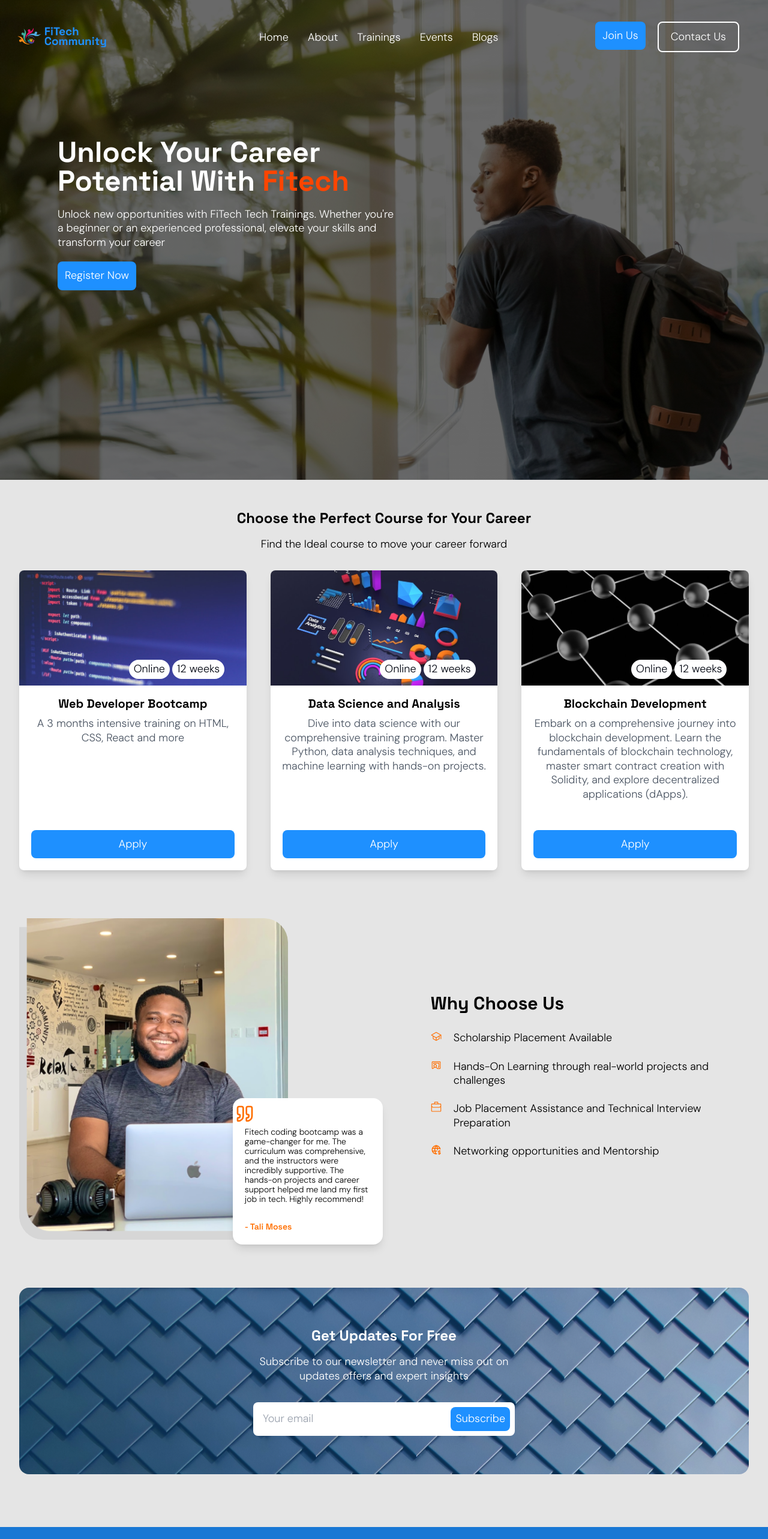
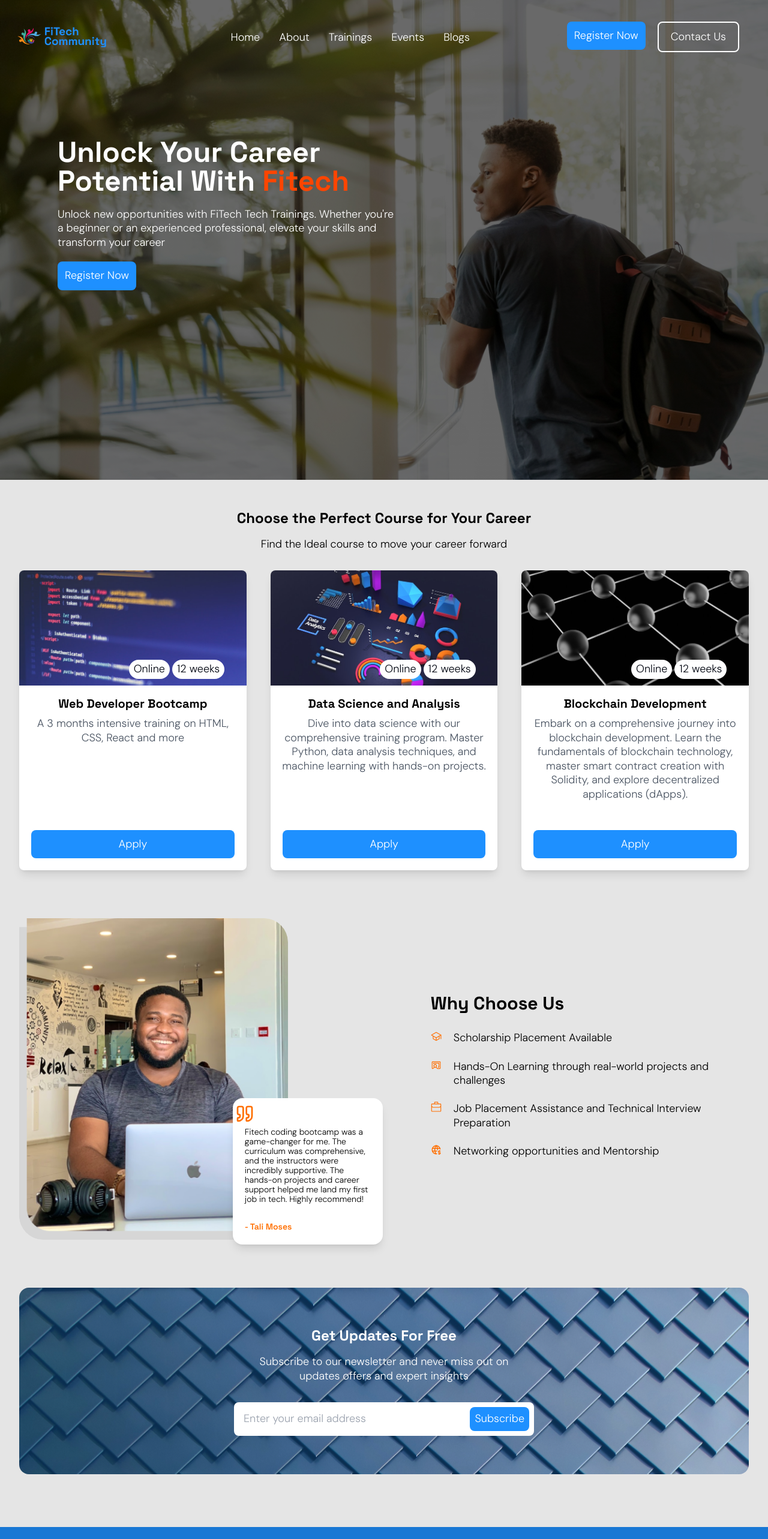
Before and after one commit to React-Community-Kaduna/fitech_website, a React (Vite) app: page /training in a window 1280 px wide. Shown: the top 2566 px of the page at 60% size. Built offline with nearby package versions, Linux system fonts and the light colour scheme.

Commit message:
links update

```diff
--- a/src/Components/Footer.jsx
+++ b/src/Components/Footer.jsx
@@ -1,6 +1,7 @@
 import React from "react";
 import footerLogo from "../assets/footer_logo.png";
 import Button from "./Button";
+import SubscribeForm from "./SubscribeForm";
 import { FaTwitter, FaYoutube, FaDiscord } from "react-icons/fa";
 import { Link } from "react-router-dom";
 
@@ -46,7 +47,7 @@ function Footer() {
           </div>
 
           {/* Quick Links Section */}
-          <div className="space-y-4">
+          <div className="md:px-6 space-y-4">
             <h4 className="text-base sm:text-lg font-medium">Quick Links</h4>
             <ul className="space-y-2">
               <li>
@@ -112,6 +113,7 @@ function Footer() {
                 Subscribe
               </Button>
             </div>
+            {/* <SubscribeForm /> */}
           </div>
         </div>
       </div>
--- /dev/null
+++ b/src/Components/SubscribeForm.jsx
@@ -0,0 +1,27 @@
+import React from "react";
+import { motion } from "framer-motion";
+import Button from "../Components/Button";
+
+const SubscribeForm = () => {
+  return (
+    <form>
+      <motion.div
+        initial={{ opacity: 0, y: 20 }}
+        animate={{ opacity: 1, y: 0 }}
+        transition={{ delay: 0.5 }}
+        className="w-full md:w-[500px] bg-white p-2 flex md:flex-row items-center mt-8 rounded-lg"
+      >
+        <input
+          className="w-full p-2 outline-none active:border-none text-gray-900"
+          type="text"
+          placeholder="Enter your email address"
+        />
+        <Button className="bg-[#1E90FF] rounded-lg p-2 hover:bg-gray-500 duration-500 text-[white]">
+          Subscribe
+        </Button>
+      </motion.div>
+    </form>
+  );
+};
+
+export default SubscribeForm;
--- a/src/pages/About.jsx
+++ b/src/pages/About.jsx
@@ -87,11 +87,11 @@ function About() {
             </li>
 
             <span className="flex flex-col md:flex-row gap-5 lg:ml-[130px]">
-              <a href="https://discord.gg/9REgpp5r">
-                <Button className="bg-[#1E90FF] p-3 rounded-lg md:ml-8 hover:bg-gray-500 duration-500 text-[white]">
-                  Join Us
+              <Link to="/registration">
+                <Button className="bg-[#1E90FF] w-auto p-3 rounded-lg md:ml-8 hover:bg-gray-500 duration-500 text-[white]">
+                  Register Now
                 </Button>
-              </a>
+              </Link>
               <Link to="/contact">
                 <Button className="bg-none px-5 py-3 border-2 border-white rounded-lg hover:bg-gray-500 hover:text-white duration-500">
                   Contact Us
@@ -171,10 +171,10 @@ function About() {
                 {...stagger}
                 className="flex flex-col sm:flex-row gap-5 mt-5"
               >
-                 <a href="https://discord.gg/9REgpp5r">
-                <Button className="bg-[#1E90FF] px-6 py-3 hover:bg-gray-500 duration-500 text-white md:w-auto w-full rounded-[0.5rem]">
-                  Join us
-                </Button>
+                <a href="https://discord.gg/9REgpp5r">
+                  <Button className="bg-[#1E90FF] px-6 py-3 hover:bg-gray-500 duration-500 text-white md:w-auto w-full rounded-[0.5rem]">
+                    Join us
+                  </Button>
                 </a>
                 <Button className="bg-none border-2 border-gray-600 px-7 py-3 rounded-[0.5rem] hover:bg-gray-500 hover:text-white duration-500 w-full sm:w-auto">
                   Become a Sponsor
--- a/src/pages/Blog.jsx
+++ b/src/pages/Blog.jsx
@@ -2,6 +2,7 @@ import React, { useState, useEffect } from "react";
 import { motion } from "framer-motion";
 import NavBar from "../Components/NavBar";
 import Footer from "../Components/Footer";
+import SubscribeForm from "../Components/SubscribeForm";
 import bgImg from "../assets/blogBg.jpeg";
 import Button from "../Components/Button";
 import card1 from "../assets/cardBg1.jpeg";
@@ -103,7 +104,6 @@ function Blog() {
                 : "bg-transparent"
             } transition-colors duration-500`}
           >
-            {/* NavBar content remains the same */}
             <div className="md:flex items-center justify-between py-4 px-7 z-50">
               <div className="font-bold text-2xl cursor-pointer flex items-center">
                 <Link to="/">
@@ -123,7 +123,6 @@ function Blog() {
                     : "top-[-490px] text-white"
                 }`}
               >
-                {/* Menu items remain the same */}
                 <li className="md:ml-8 text-xl md:my-0 my-7 hover:text-gray-400 duration-500">
                   <Link to="/">Home</Link>
                 </li>
@@ -141,11 +140,11 @@ function Blog() {
                 </li>
 
                 <span className="flex flex-col md:flex-row gap-5 lg:ml-[130px]">
-                  <a href="https://discord.gg/9REgpp5r">
-                    <Button className="bg-[#1E90FF] p-3 rounded-lg md:ml-8 hover:bg-gray-500 duration-500 text-[white]">
-                      Join Us
+                  <Link to="/registration">
+                    <Button className="bg-[#1E90FF] w-auto p-3 rounded-lg md:ml-8 hover:bg-gray-500 duration-500 text-[white]">
+                      Register Now
                     </Button>
-                  </a>
+                  </Link>
                   <Link to="/contact">
                     <Button className="bg-none px-5 py-3 border-2 border-white rounded-lg hover:bg-gray-500 hover:text-white duration-500">
                       Contact Us
@@ -173,16 +172,8 @@ function Blog() {
               initial={{ opacity: 0, y: 20 }}
               animate={{ opacity: 1, y: 0 }}
               transition={{ delay: 0.5 }}
-              className="w-full md:w-[500px] bg-white p-2 flex md:flex-row items-center mt-8 rounded-lg"
             >
-              <input
-                className="w-full p-2 outline-none active:border-none text-gray-900"
-                type="text"
-                placeholder="Enter your email address"
-              />
-              <Button className="bg-[#1E90FF] rounded-lg p-2 hover:bg-gray-500 duration-500 text-[white]">
-                Subscribe
-              </Button>
+              <SubscribeForm />
             </motion.div>
           </motion.div>
         </div>
@@ -212,13 +203,13 @@ function Blog() {
               viewport={{ once: true }}
               className="absolute bottom-0 left-0 right-0 md:p-8 text-white"
             >
-              <div className="bg-blue-800 bg-clip-padding backdrop-filter md:backdrop-blur-sm bg-opacity-10 w-full p-5">
+              <div className="bg-blue-800 bg-clip-padding backdrop-filter md:backdrop-blur-sm bg-opacity-10  w-full rounded-2xl p-5">
                 <h3 className="text-xl md:text-2xl font-bold text-white mb-4">
                   The world of Tech and what the future holds
                 </h3>
                 <p className="text-lg mb-6">
                   Artificial Intelligence (AI) is revolutionizing the world of
-                  coding, transforming how developers approach software
+                  coding, transforming how developers <br /> approach software
                   creation. With AI-powered tools, coding .....
                 </p>
                 <div className="flex flex-col sm:flex-row gap-6">
--- a/src/pages/Events.jsx
+++ b/src/pages/Events.jsx
@@ -124,11 +124,11 @@ const Events = () => {
             </li>
 
             <span className="flex flex-col md:flex-row gap-5 lg:ml-[130px]">
-              <a href="https://discord.gg/9REgpp5r">
-                <Button className="bg-[#1E90FF] p-3 rounded-lg md:ml-8 hover:bg-gray-500 duration-500 text-[white]">
-                  Join Us
+              <Link to="/registration">
+                <Button className="bg-[#1E90FF] w-auto p-3 rounded-lg md:ml-8 hover:bg-gray-500 duration-500 text-[white]">
+                  Register Now
                 </Button>
-              </a>
+              </Link>
               <Link to="/contact">
                 <Button className="bg-none px-5 py-3 border-2 border-white rounded-lg hover:bg-gray-500 hover:text-white duration-500">
                   Contact Us
--- a/src/pages/Home.jsx
+++ b/src/pages/Home.jsx
@@ -99,12 +99,12 @@ function Home() {
               <Link to="/blog">Blogs</Link>
             </li>
 
-            <span className="flex flex-col md:flex-row gap-5 lg:ml-[130px]">
-              <a href="https://discord.gg/9REgpp5r">
-                <Button className="bg-[#1E90FF] p-3 rounded-lg md:ml-8 hover:bg-gray-500 duration-500 text-[white]">
-                  Join Us
+            <span className="w-full flex flex-col md:flex-row gap-5 lg:ml-[130px]">
+              <Link to="/registration">
+                <Button className="bg-[#1E90FF] w-auto p-3 rounded-lg md:ml-8 hover:bg-gray-500 duration-500 text-[white]">
+                  Register Now
                 </Button>
-              </a>
+              </Link>
               <Link to="/contact">
                 <Button className="bg-none px-5 py-3 border-2 border-white rounded-lg hover:bg-gray-500 hover:text-white duration-500">
                   Contact Us
--- a/src/pages/Training.jsx
+++ b/src/pages/Training.jsx
@@ -1,6 +1,7 @@
 import React, { useState, useEffect } from "react";
 import { LucideQuote } from "lucide-react";
 import NavBar from "../Components/NavBar";
+import SubscribeForm from "../Components/SubscribeForm";
 import Footer from "../Components/Footer";
 import bgImg from "../assets/train1.jpeg";
 import Button from "../Components/Button";
@@ -141,11 +142,11 @@ const Training = () => {
                 </li>
 
                 <span className="flex flex-col md:flex-row gap-5 lg:ml-[130px]">
-                  <a href="https://discord.gg/9REgpp5r">
-                    <Button className="bg-[#1E90FF] p-3 rounded-lg md:ml-8 hover:bg-gray-500 duration-500 text-[white]">
-                      Join Us
+                  <Link to="/registration">
+                    <Button className="bg-[#1E90FF] w-auto p-3 rounded-lg md:ml-8 hover:bg-gray-500 duration-500 text-[white]">
+                      Register Now
                     </Button>
-                  </a>
+                  </Link>
                   <Link to="/contact">
                     <Button className="bg-none px-5 py-3 border-2 border-white rounded-lg hover:bg-gray-500 hover:text-white duration-500">
                       Contact Us
@@ -283,7 +284,7 @@ const Training = () => {
             backgroundImage: `linear-gradient(to right, rgba(30,144,255, 0.3), rgba(30,144,255, 0.3)), url(${bkg})`,
           }}
         >
-          <div className="w-full md:w-[500px] m-auto text-white text-center py-16 px-4 sm:px-6 lg:px-8">
+          <div className="flex flex-col items-center w-full md:w-[500px] m-auto text-white text-center py-16 px-4 sm:px-6 lg:px-8">
             <h3 className="text-xl md:text-2xl font-bold mb-4 text-white text-center">
               Get Updates For Free
             </h3>
@@ -291,17 +292,7 @@ const Training = () => {
               Subscribe to our newsletter and never miss out on updates offers
               and expert insights
             </p>
-            <div className="bg-white p-2 flex md:flex-row items-center mt-8 rounded-lg">
-              <input
-                className="w-full p-2 outline-none active:border-none text-gray-900"
-                // eslint-disable-next-line react/no-unknown-property
-                for="text"
-                placeholder="Your email"
-              />
-              <Button className="bg-[#1E90FF] rounded-lg p-2 hover:bg-gray-500 duration-500 text-[white]">
-                Subscribe
-              </Button>
-            </div>
+            <SubscribeForm />
           </div>
         </section>
       </main>
```
